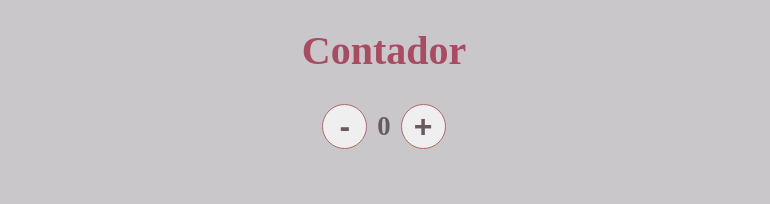
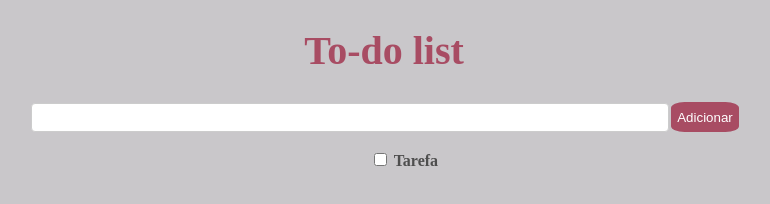
Before and after one commit to Maarii72/to-do-list, a plain HTML site: page index.html in a window 1280 px wide. Shown: the whole page, without its empty margins (256-1026 px from the left). Drawn offline with Linux system fonts and the light colour scheme.

Commit message:
css e html finalizado

```diff
--- a/assets/css/styles.css
+++ b/assets/css/styles.css
@@ -2,9 +2,6 @@ h1{
   display: flex;
   align-items: center;
   justify-content: center;
-}
-
-h1{
   color: rgb(168, 76, 99);
   font-weight: 600;
   font-size: 30pt;
@@ -15,29 +12,34 @@ div{
   align-items: center;
   justify-content: center;
 }
-span{
-  padding: 10px;
-  font-size: 20pt;
-  font-weight: 600;
-  color: rgb(105, 89, 99);
-}
 
 body{
   background-color: rgb(201, 199, 202);
 }
 
-button{
-  height: 45px;
-  width: 45px;
-  border-radius: 50%;
-  border: 1px solid rgb(175, 105, 105);
-  font-size: 24pt;
+input[type=text]{
+  border-radius: 4px;
+  border: 1px solid #ccc;
+  margin: 2px;
+  width: 50%;
+  height: 25px;
+  color: rgb(112, 110, 110);
   font-weight: 600;
-  text-align: center;
-  color: rgb(105, 89, 99);
+  font-size: medium;
+}
+
+input[type=submit]{
+  height: 30px;
+  border-radius: 20%;
   cursor: pointer;
+  border: 1px;
+  background-color: rgb(168, 76, 99);
+  color: rgb(255, 255, 255);
 }
-button:hover{
-  transition: 0.3s;
-  opacity: 0.7;
+
+li{
+  list-style: none;
+  font-size: medium;
+  font-weight: 600;
+  color: rgb(78, 78, 78);
 }
--- a/index.html
+++ b/index.html
@@ -6,14 +6,22 @@
   <meta name="viewport" content="width=device-width, initial-scale=1.0">
   <link rel="stylesheet" href="assets/css/styles.css" />
 
-  <title>Contador</title>
+  <title>to-do list</title>
 </head>
 <body>
-  <h1>Contador</h1>
+  <h1>To-do list</h1>
   <div>
-    <button id="subtrair">-</button>
-    <span id="currentNumber">0</span>
-    <button id="adicionar">+</button>
+    <input type="text" name="tarefa" id="tarefa">
+    <input type="submit" placeholder="Digite uma tarefa" value="Adicionar">
+  </div>
+  <div id="list">
+    <ul>
+      <li>
+        <input type="checkbox" name="" id="check">
+        Tarefa
+      </li>
+    </ul>
+
   </div>
   <script src="assets/js/scripts.js"></script>
 </body>
```
